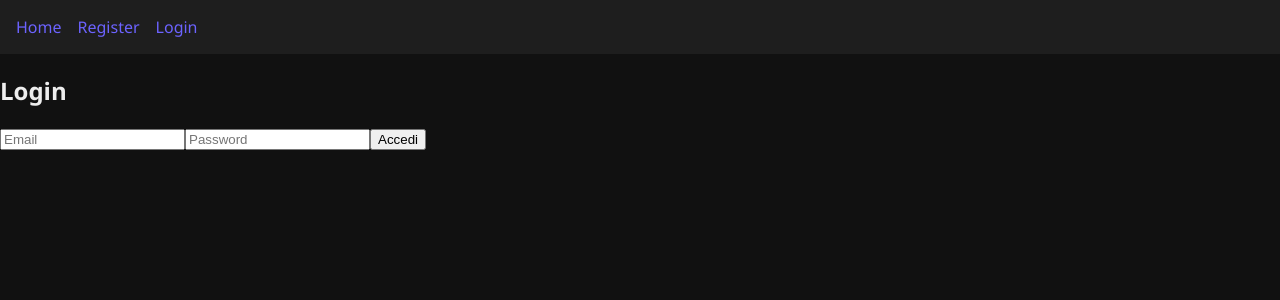
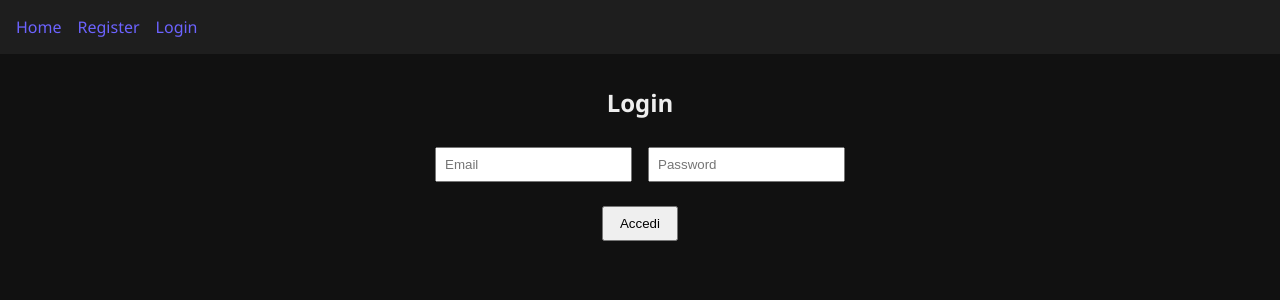
Before and after one commit to Giusus94/Chaos-Sistemd20, a React (Create React App) app: page /login in a window 1280 px wide. Shown: the top 300 px of the page. Built offline with nearby package versions, Linux system fonts and the light colour scheme.

Commit message:
aggiornato login

```diff
--- a/src/pages/Login.jsx
+++ b/src/pages/Login.jsx
@@ -1,4 +1,3 @@
-// ✅ Login.jsx
 import { useState } from "react";
 import { useNavigate } from "react-router-dom";
 
@@ -10,10 +9,17 @@ export default function Login() {
   const handleLogin = async (e) => {
     e.preventDefault();
 
+    if (!email || !password) {
+      return alert("Inserisci email e password");
+    }
+
+    console.log("Invio:", { email, password });
+
+    try {
       const res = await fetch("/api/login", {
         method: "POST",
         headers: { "Content-Type": "application/json" },
-      body: JSON.stringify({ email, password })
+        body: JSON.stringify({ email, password }),
       });
 
       const data = await res.json();
@@ -24,26 +30,37 @@ export default function Login() {
       } else {
         alert(data.message || "Errore nel login");
       }
+    } catch (error) {
+      console.error("Errore durante il login:", error);
+      alert("Errore di rete o del server");
+    }
   };
 
   return (
-    <form onSubmit={handleLogin}>
+    <form onSubmit={handleLogin} style={{ textAlign: "center", marginTop: "2rem" }}>
       <h2>Login</h2>
       <input
         type="email"
+        autoComplete="off"
         value={email}
         onChange={(e) => setEmail(e.target.value)}
         required
         placeholder="Email"
+        style={{ margin: "0.5rem", padding: "0.5rem" }}
       />
       <input
         type="password"
+        autoComplete="off"
         value={password}
         onChange={(e) => setPassword(e.target.value)}
         required
         placeholder="Password"
+        style={{ margin: "0.5rem", padding: "0.5rem" }}
       />
-      <button type="submit">Accedi</button>
+      <br />
+      <button type="submit" style={{ padding: "0.5rem 1rem", marginTop: "1rem" }}>
+        Accedi
+      </button>
     </form>
   );
 }
```
Lines whose indentation alone changed are shown as unchanged.
